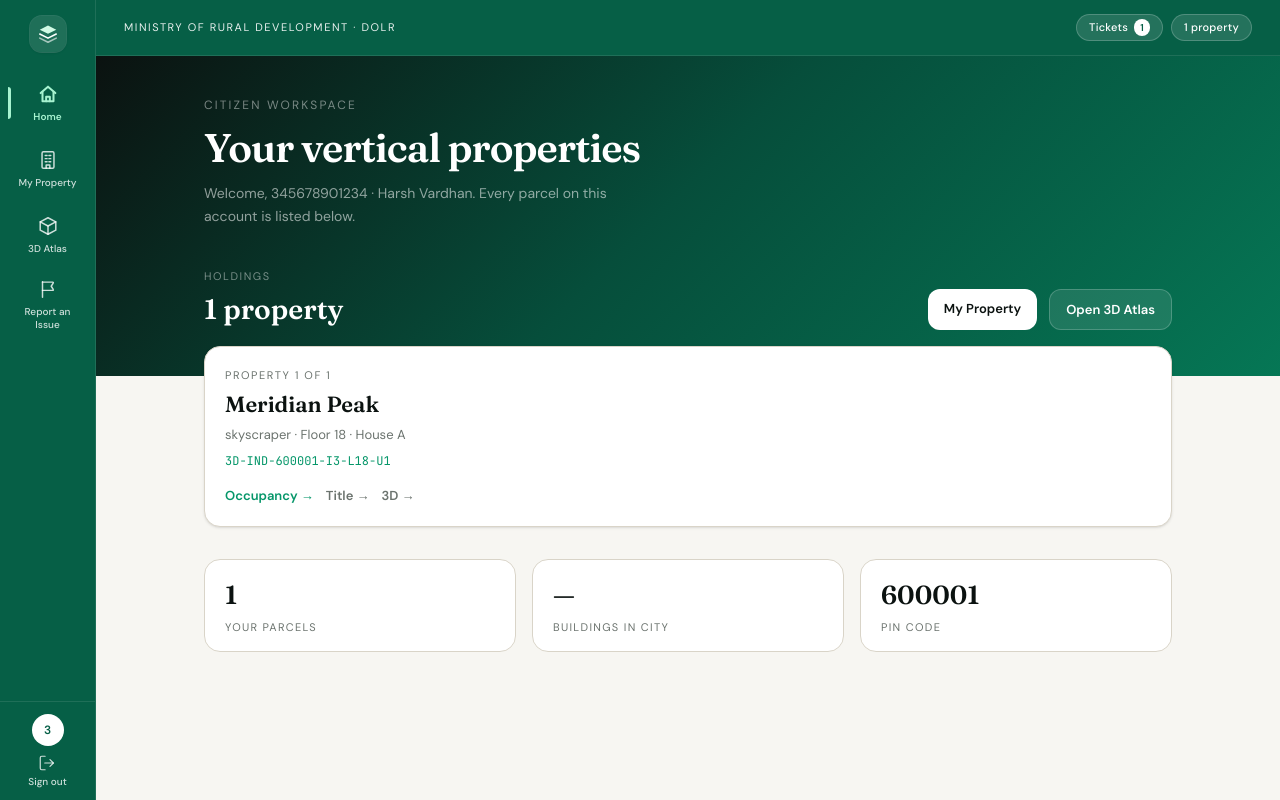
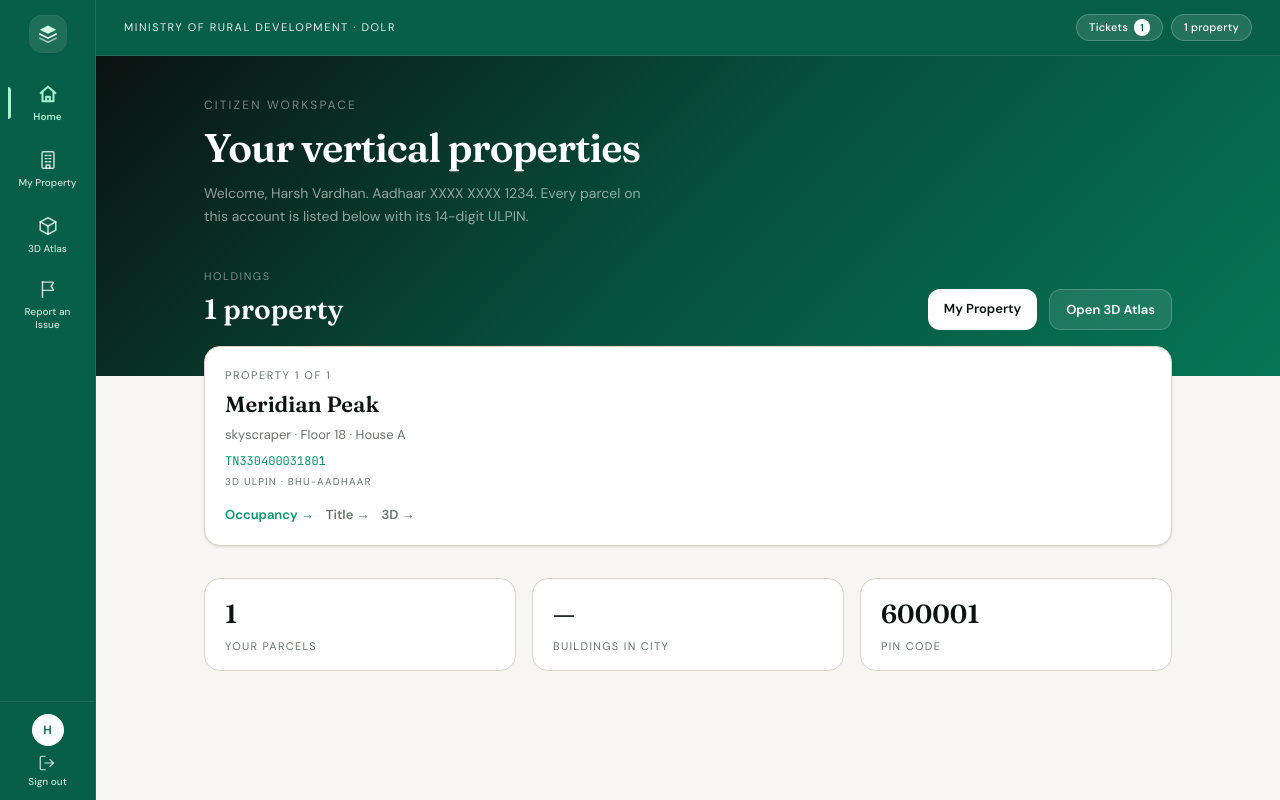
Before and after one commit to RevanthR08/3d-ulpin, a React (Vite) app in the folder code/portal-web/: page /portal/login in a window 1280 px wide. Both pictures are taken after typing "Sample", "Sample123" into the empty fields and a click on the button "Log in as Citizen". Built offline with nearby package versions, Linux system fonts and the light colour scheme; no server answers.

Commit message:
feat: show public 14-char ULPIN on citizen and operator screens

```diff
--- a/code/portal-web/src/components/CitizenPropertyList.tsx
+++ b/code/portal-web/src/components/CitizenPropertyList.tsx
@@ -1,5 +1,6 @@
 import { Link } from 'react-router-dom'
 import type { DemoCitizenAccount } from '../lib/demoAccounts'
+import { toPublicUlpin } from '../lib/ulpin'
 
 /** Compact holdings list for citizen home only. */
 export function CitizenPropertyList({ holdings }: { holdings: DemoCitizenAccount[] }) {
@@ -22,7 +23,8 @@ export function CitizenPropertyList({ holdings }: { holdings: DemoCitizenAccount
           <div className="mt-1 text-[13px] text-mute">
             {p.kind} · Floor {p.floor} · House {p.unit}
           </div>
-          <div className="font-mono mt-2 break-all text-[12px] text-signal">{p.ulpin}</div>
+          <div className="font-mono mt-2 break-all text-[12px] text-signal">{toPublicUlpin(p.ulpin)}</div>
+          <div className="mt-1 text-[10px] uppercase tracking-[0.12em] text-mute">3D ULPIN · Bhu-Aadhaar</div>
           <div className="mt-4 flex flex-wrap gap-3">
             <Link to="/citizen/property" className="text-[13px] font-semibold text-signal">
               Occupancy →
--- a/code/portal-web/src/components/Shell.tsx
+++ b/code/portal-web/src/components/Shell.tsx
@@ -1,7 +1,7 @@
 import type { ComponentType, SVGProps } from 'react'
 import { NavLink, Outlet, useNavigate } from 'react-router-dom'
 import { useAuth } from '../lib/auth'
-import { ownedProperties } from '../lib/demoAccounts'
+import { lookupCitizenAccount, ownedProperties } from '../lib/demoAccounts'
 import { useCitizenTickets } from '../lib/tickets'
 import { CitizenTicketsPanel } from './CitizenTicketsPanel'
 
@@ -139,6 +139,10 @@ export function Shell() {
   const items = auth.role === 'admin' ? ADMIN_NAV : CITIZEN_NAV
   const roleLabel = auth.role === 'admin' ? 'Operator' : 'Citizen'
   const holdings = auth.role === 'citizen' && selectedUlpin ? ownedProperties(selectedUlpin) : []
+  const ownerLetter =
+    auth.role === 'citizen'
+      ? (lookupCitizenAccount(selectedUlpin || '')?.owner || auth.username).slice(0, 1)
+      : auth.username.slice(0, 1)
   const contextLabel =
     auth.role === 'admin'
       ? 'Operator · full city'
@@ -199,7 +203,7 @@ export function Shell() {
             title={`${auth.username} · ${roleLabel}`}
             className="flex h-8 w-8 items-center justify-center rounded-full border border-white/20 bg-white text-[12px] font-semibold uppercase text-signal-deep"
           >
-            {auth.username.slice(0, 1)}
+            {ownerLetter}
           </div>
           <button
             type="button"
--- a/code/portal-web/src/lib/arBuilding.ts
+++ b/code/portal-web/src/lib/arBuilding.ts
@@ -1,3 +1,5 @@
+import { toPublicUlpin } from './ulpin'
+
 /**
  * Hardcoded cadastral record for the AR Scanner's image target
  * (src/assets/ar-target-building.jpg — "Ground + 5 floors modern apartment").
@@ -113,7 +115,7 @@ export const AR_FLOORS: ArFloor[] = [
     level: 5,
     label: 'Fifth floor',
     short: 'F5',
-    ulpin: '3D-IND-560012-B2-L5-501',
+    ulpin: toPublicUlpin('3D-IND-560012-B2-L5-501'),
     owner: 'Meera Raghavan',
     propertyType: 'Residential · penthouse',
     areaSqM: 146,
@@ -125,7 +127,7 @@ export const AR_FLOORS: ArFloor[] = [
     level: 4,
     label: 'Fourth floor',
     short: 'F4',
-    ulpin: '3D-IND-560012-B2-L4-401',
+    ulpin: toPublicUlpin('3D-IND-560012-B2-L4-401'),
     owner: 'Vikram Iyer',
     propertyType: 'Residential · 3BHK',
     areaSqM: 128,
@@ -137,7 +139,7 @@ export const AR_FLOORS: ArFloor[] = [
     level: 3,
     label: 'Third floor',
     short: 'F3',
-    ulpin: '3D-IND-560012-B2-L3-301',
+    ulpin: toPublicUlpin('3D-IND-560012-B2-L3-301'),
     owner: 'Fatima Sheikh',
     propertyType: 'Residential · 3BHK',
     areaSqM: 128,
@@ -149,7 +151,7 @@ export const AR_FLOORS: ArFloor[] = [
     level: 2,
     label: 'Second floor',
     short: 'F2',
-    ulpin: '3D-IND-560012-B2-L2-201',
+    ulpin: toPublicUlpin('3D-IND-560012-B2-L2-201'),
     owner: 'Rajesh Menon',
     propertyType: 'Residential · 3BHK',
     areaSqM: 128,
@@ -161,7 +163,7 @@ export const AR_FLOORS: ArFloor[] = [
     level: 1,
     label: 'First floor',
     short: 'F1',
-    ulpin: '3D-IND-560012-B2-L1-101',
+    ulpin: toPublicUlpin('3D-IND-560012-B2-L1-101'),
     owner: 'Ananya Krishnan',
     propertyType: 'Residential · 2BHK',
     areaSqM: 112,
@@ -173,7 +175,7 @@ export const AR_FLOORS: ArFloor[] = [
     level: 0,
     label: 'Ground level',
     short: 'G',
-    ulpin: '3D-IND-560012-B2-L0-P01',
+    ulpin: toPublicUlpin('3D-IND-560012-B2-L0-P01'),
     owner: "Residents' Welfare Association",
     propertyType: 'Common area · stilt parking',
     areaSqM: 168,
--- a/code/portal-web/src/pages/TwinViewerPage.tsx
+++ b/code/portal-web/src/pages/TwinViewerPage.tsx
@@ -2,6 +2,7 @@ import { useEffect, useState } from 'react'
 import { Link, useSearchParams } from 'react-router-dom'
 import { useAuth } from '../lib/auth'
 import { ownedProperties } from '../lib/demoAccounts'
+import { ulpinEquals } from '../lib/ulpin'
 import { adminTwinHref, citizenTwinHref, VIEWERS } from '../lib/viewers'
 
 /** Full-bleed Intel City 3D twin — admin: full city; citizen: locked house. */
@@ -16,7 +17,7 @@ export function TwinViewerPage() {
   useEffect(() => {
     if (isAdmin) return
     const mine = selectedUlpin ? ownedProperties(selectedUlpin) : []
-    const ok = qUlpin && mine.some((h) => h.ulpin === qUlpin)
+    const ok = qUlpin && mine.some((h) => ulpinEquals(h.ulpin, qUlpin))
     setViewUlpin(ok ? qUlpin : selectedUlpin)
   }, [isAdmin, qUlpin, selectedUlpin])
 
--- a/code/portal-web/src/pages/admin/ProcessingPage.tsx
+++ b/code/portal-web/src/pages/admin/ProcessingPage.tsx
@@ -59,7 +59,7 @@ const TERMINAL_SCRIPT: Array<{ at: number; lines: string[] }> = [
     lines: [
       '',
       '[5/5] 3D ULPIN generation',
-      '  > pattern 3D-IND-<pin>-<body>-L<floor>-U<unit>',
+      '  > pattern TN3304 + building + floor + unit (14-char DoLR ULPIN)',
       '  > composed 944 unit identities · registry freeze',
       '[done] pipeline complete — ready for footprint review',
     ],
@@ -154,7 +154,7 @@ export function ProcessingPage() {
           ['OpenCV footprint pass', 'Raster → building outlines for staged imagery'],
           ['Shapely topology', 'Overlap / containment checks across floors & units'],
           ['Vertical parcel model', 'Base–top elevation envelopes per apartment volume'],
-          ['ULPIN composer', 'Namespace + building + floor + unit identity string'],
+          ['ULPIN composer', '14-char DoLR ID: TN3304 + building + floor + unit'],
         ].map(([title, body]) => (
           <div key={title} className="rounded-2xl border border-line bg-white px-5 py-4">
             <div className="text-[14px] font-semibold text-ink">{title}</div>
--- a/code/portal-web/src/pages/citizen/CitizenHome.tsx
+++ b/code/portal-web/src/pages/citizen/CitizenHome.tsx
@@ -4,6 +4,7 @@ import { CitizenPropertyList } from '../../components/CitizenPropertyList'
 import { api, type IntelCityRegistry } from '../../lib/api'
 import { useAuth } from '../../lib/auth'
 import { lookupCitizenAccount, ownedProperties } from '../../lib/demoAccounts'
+import { maskAadhaar } from '../../lib/ulpin'
 
 export function CitizenHome() {
   const { auth, selectedUlpin } = useAuth()
@@ -32,8 +33,11 @@ export function CitizenHome() {
           Your vertical properties
         </h1>
         <p className="mt-3 max-w-md text-[14px] leading-relaxed text-white/55">
-          Welcome{auth?.username ? `, ${auth.username}` : ''}
-          {owner ? ` · ${owner}` : ''}. Every parcel on this account is listed below.
+          Welcome{owner ? `, ${owner}` : auth?.username ? `, ${auth.username}` : ''}.
+          {auth?.username && auth.username.replace(/\D/g, '').length === 12
+            ? ` Aadhaar ${maskAadhaar(auth.username)}.`
+            : ''}{' '}
+          Every parcel on this account is listed below with its 14-digit ULPIN.
         </p>
 
         <div className="mt-10 space-y-4">
--- a/code/portal-web/src/pages/citizen/OwnershipPage.tsx
+++ b/code/portal-web/src/pages/citizen/OwnershipPage.tsx
@@ -3,6 +3,7 @@ import { Link } from 'react-router-dom'
 import { api, findIntelCityHouse, type IntelCityHouse } from '../../lib/api'
 import { useAuth } from '../../lib/auth'
 import { ownedProperties, type DemoCitizenAccount } from '../../lib/demoAccounts'
+import { toPublicUlpin } from '../../lib/ulpin'
 
 function statusClass(status?: string) {
   const s = (status || '').toLowerCase()
@@ -68,7 +69,7 @@ function TitlePopup({
         <div className="space-y-5 px-5 py-5">
           <div>
             <div className="text-[11px] uppercase tracking-[0.14em] text-mute">ULPIN</div>
-            <div className="font-mono mt-1 break-all text-[13px] text-signal">{unit.ulpin}</div>
+            <div className="font-mono mt-1 break-all text-[13px] text-signal">{toPublicUlpin(unit.ulpin)}</div>
           </div>
 
           <div>
--- a/code/portal-web/src/pages/citizen/PropertyPage.tsx
+++ b/code/portal-web/src/pages/citizen/PropertyPage.tsx
@@ -3,6 +3,7 @@ import { Link } from 'react-router-dom'
 import { api, resolveIntelCityUnit, type UnitDetail } from '../../lib/api'
 import { useAuth } from '../../lib/auth'
 import { ownedProperties } from '../../lib/demoAccounts'
+import { toPublicUlpin } from '../../lib/ulpin'
 
 export function PropertyPage() {
   const { selectedUlpin } = useAuth()
@@ -50,6 +51,7 @@ export function PropertyPage() {
                 <div className="mt-1 text-[13px] text-white/60">
                   {(u?.building_kind || p.kind).replace(/_/g, ' ')} · Floor {p.floor} · House {p.unit}
                 </div>
+                <div className="font-mono mt-2 text-[12px] text-signal-soft">{toPublicUlpin(p.ulpin)}</div>
               </div>
               <div className="grid gap-3 p-5 sm:grid-cols-3">
                 {[
--- a/code/portal-web/src/pages/citizen/ReportIssuePage.tsx
+++ b/code/portal-web/src/pages/citizen/ReportIssuePage.tsx
@@ -4,6 +4,7 @@ import { useAuth } from '../../lib/auth'
 import { lookupCitizenAccount, ownedProperties } from '../../lib/demoAccounts'
 import { addIssueReport } from '../../lib/storage'
 import { useCitizenTickets } from '../../lib/tickets'
+import { toPublicUlpin } from '../../lib/ulpin'
 
 const CATEGORIES = [
   'Incorrect boundary',
@@ -117,7 +118,7 @@ export function ReportIssuePage() {
                   </select>
                 )}
               </div>
-              <div className="mt-1 font-mono text-[11px] text-signal-deep">{chosen.ulpin}</div>
+              <div className="mt-1 font-mono text-[11px] text-signal-deep">{toPublicUlpin(chosen.ulpin)}</div>
             </div>
           ) : (
             <input
```
Also changed, not shown: code/portal-web/src/pages/RegistryPage.tsx (+8 -7 lines), code/portal-web/src/pages/admin/UlpinGenerationPage.tsx (+7 -2 lines).
